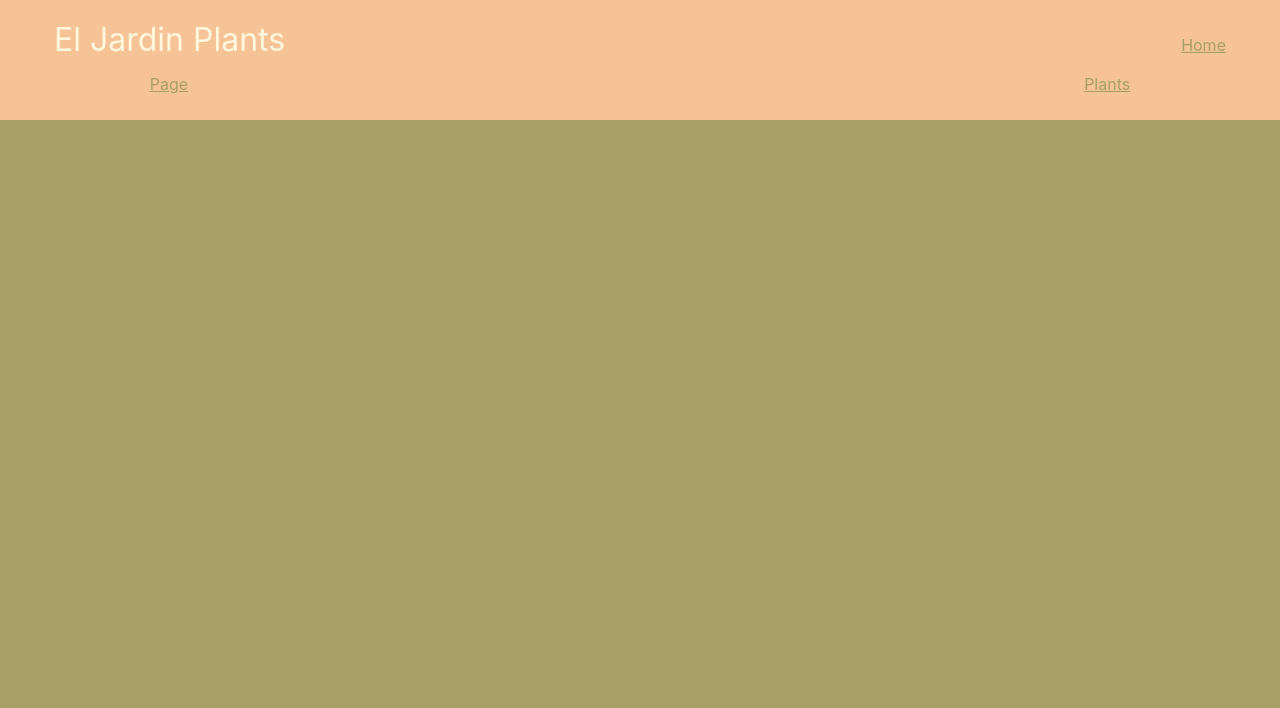
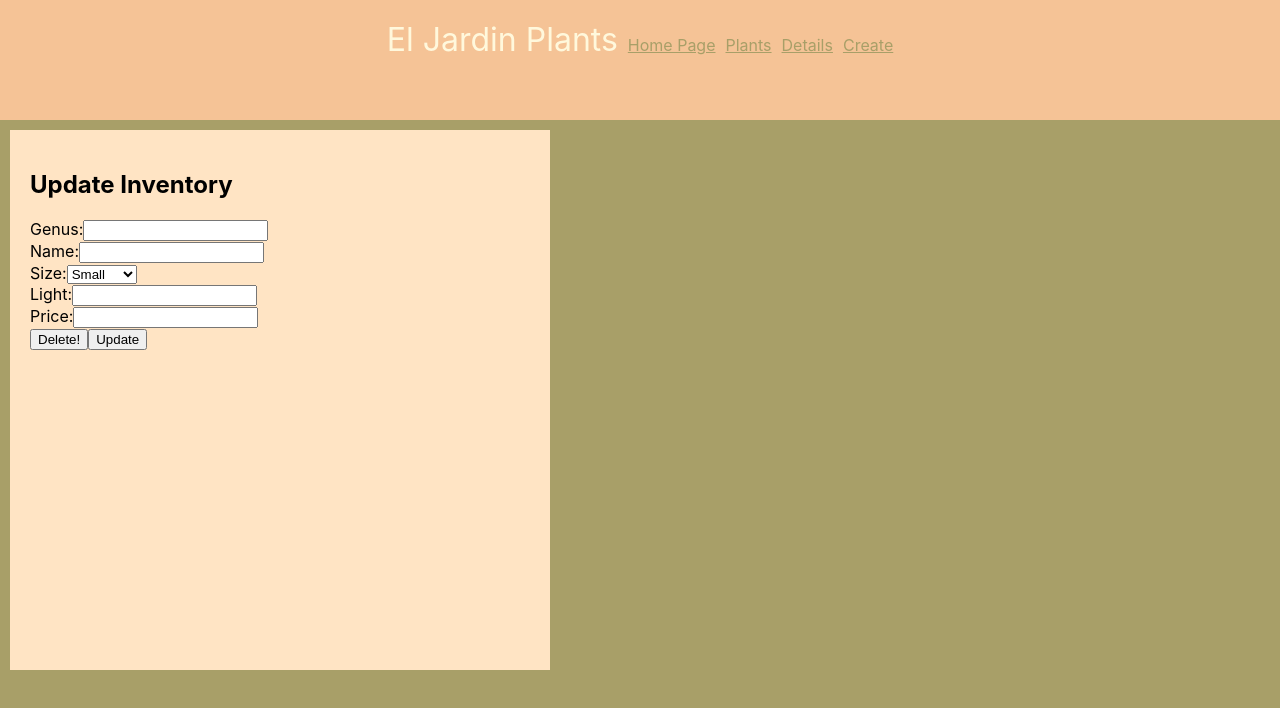
Before and after one commit to Cierra-McDonald/First-Full-Stack, a React (Create React App) app: page /Details/1 in a window 1280 px wide. Shown: the top 708 px of the page. Built offline with nearby package versions, Linux system fonts and the light colour scheme; no server answers.

Commit message:
mostly finished, need to complete update/delete page

```diff
--- a/src/App.css
+++ b/src/App.css
@@ -57,7 +57,7 @@
   margin-right: 5%;
 }
 .nav-link {
-  margin-left: 70%;
+  margin-left: 10px;
   font-size: 16px;
   color: #A89F68;
 
@@ -81,3 +81,11 @@
   display: flex;
   flex-wrap: wrap;
 }
+
+.create-form{
+  height: 500px;
+  width: 500px;
+  margin: 10px;
+  background-color: bisque;
+  padding: 20px;
+}
--- a/src/App.js
+++ b/src/App.js
@@ -1,4 +1,3 @@
-import logo from './logo.svg';
 import './App.css';
 import React, { Component } from 'react';
 import {
@@ -7,8 +6,10 @@ import {
   Switch,
 } from 'react-router-dom';
 import Header from './Components/Header';
-import PlantsPage from './Components/PlantsPage'
-import HomePage from './Components/HomePage'
+import PlantsPage from './Components/PlantsPage';
+import HomePage from './Components/HomePage';
+import DetailsPage from './Components/DetailsPage';
+import CreatePage from './Components/CreatePage'
 
 
 
@@ -29,6 +30,16 @@ export default class App extends Component {
                           exact
                           render={(routerProps) => <PlantsPage {...routerProps} />}
                       />
+                        <Route
+                          path="/Details/:id"
+                          exact
+                          render={(routerProps) => <DetailsPage {...routerProps} />}
+                      />
+                        <Route
+                          path="/Create"
+                          exact
+                          render={(routerProps) => <CreatePage {...routerProps} />}
+                      />
 
                   </Switch>
               </Router>
--- /dev/null
+++ b/src/Components/CreatePage.js
@@ -0,0 +1,112 @@
+import React, { Component } from 'react'
+import { postNewPlant } from './apiUtils.js'
+
+export default class CreatePage extends Component {
+
+    state = {
+
+        image: '',
+        genus: '',
+        name: '',
+        sizes_id: '1',
+        light: '',
+        price: ''
+
+
+    }
+
+    handleGenusChange = (e) => {
+        console.log(e.target.value)
+        this.setState({
+            genus: e.target.value
+        })
+    }
+
+    handleSizeChange = (e) => {
+        console.log(e.target.value)
+        this.setState({
+            sizes_id: e.target.value
+        })
+    }
+
+    handleLightChange = (e) => {
+        console.log(e.target.value)
+        this.setState({
+            light: e.target.value
+        })
+    }
+
+    handlePriceChange = (e) => {
+        console.log(e.target.value);
+
+        this.setState({
+            price: e.target.value
+        })
+
+    }
+
+
+    handleNameChange = (e) => {
+
+        this.setState({
+            name: e.target.value
+        })
+    }
+
+    handleSubmit = async (e) => {
+        e.preventDefault();
+
+
+
+
+            await postNewPlant(this.state)
+
+            this.props.history.push('/Plants');
+    }
+
+    render() {
+        return (
+            <div>
+                <form className="create-form" >
+                    <h2>Create a Plant Entry to add to our Inventory!</h2>
+                    <label> Genus:
+                        <input
+                         value={this.state.genus}
+                         onChange={this.handleGenusChange}/>
+                    </label><br/>
+                    <label> Name:
+                        <input
+                         value={this.state.name}
+                         onChange={this.handleNameChange}/>
+                    </label><br/>
+                    <label>
+                        Size:
+                        <select defaultValue={this.state.sizes_id}
+                            onChange={this.handleSizeChange}>
+                        <option value="1">Small </option>
+                        <option value="2">Medium </option>
+                        <option value="3">Large</option>
+                        </select>
+                    </label><br/>
+                    <label> Light:
+                        <input
+                         value={this.state.light}
+                         onChange={this.handleLightChange}/>
+                    </label><br/>
+                    <label> Price:
+                        <input
+                         type="number"
+                         value={this.state.price}
+                         onChange={this.handlePriceChange}/>
+                    </label><br/>
+
+                    <button
+                        type="submit"
+                        onClick={this.handleSubmit}>
+                        Create!
+                    </button>
+                </form>
+            </div>
+        )
+    }
+};
--- /dev/null
+++ b/src/Components/DetailsPage.js
@@ -0,0 +1,140 @@
+import React, { Component } from 'react'
+import { deleteAPlant, getAllPlants, getOnePlant, updateAPlant, } from './apiUtils.js';
+
+
+
+export default class DetailsPage extends Component {
+
+    state = {
+
+        image: '',
+        genus: '',
+        name: '',
+        sizes_id: '',
+        light: '',
+        price: '',
+
+        loading: true
+
+    }
+
+    componentDidMount = async () => {
+        console.log('in component did mount')
+        const plant = await getOnePlant(this.props.match.params.id)
+        console.log(this.props.match.params.id, plant)
+
+        await this.setState({
+            ...plant[0],
+        })
+        console.log(this.state);
+    }
+
+    handleGenusChange = (e) => {
+        console.log(e.target.value)
+        this.setState({
+            genus: e.target.value
+        })
+    }
+
+    handleSizeChange = (e) => {
+        console.log(e.target.value)
+        this.setState({
+            sizes_id: e.target.value
+        })
+    }
+
+    handleLightChange = (e) => {
+        console.log(e.target.value)
+        this.setState({
+            light: e.target.value
+        })
+    }
+
+    handlePriceChange = (e) => {
+        console.log(e.target.value);
+
+        this.setState({
+            price: e.target.value
+        })
+
+    }
+
+
+    handleNameChange = (e) => {
+
+        this.setState({
+            name: e.target.value
+        })
+    }
+
+    handleDeleteSubmit = async (e) => {
+        e.preventDefault();
+
+            await deleteAPlant(this.state)
+
+            this.props.history.push('/Plants');
+    }
+
+    handleUpdateChange = async (e) => {
+        e.preventDefault();
+
+        await updateAPlant()
+        this.props.history.push('/Plants')
+    }
+
+
+
+    // componentDidMount = async () => {
+    //     await
+    // }
+    render() {
+        return (
+            <div>
+                <form className="create-form" >
+                    <h2>Update Inventory</h2>
+                    <label> Genus:
+                        <input
+                         value={this.state.genus}
+                         onChange={this.handleGenusChange}/>
+                    </label><br/>
+                    <label> Name:
+                        <input
+                         value={this.state.name}
+                         onChange={this.handleNameChange}/>
+                    </label><br/>
+                    <label>
+                        Size:
+                        <select defaultValue={this.state.sizes_id}
+                            onChange={this.handleSizeChange}>
+                        <option value="1">Small </option>
+                        <option value="2">Medium </option>
+                        <option value="3">Large</option>
+                        </select>
+                    </label><br/>
+                    <label> Light:
+                        <input
+                         value={this.state.light}
+                         onChange={this.handleLightChange}/>
+                    </label><br/>
+                    <label> Price:
+                        <input
+                         type="number"
+                         value={this.state.price}
+                         onChange={this.handlePriceChange}/>
+                    </label><br/>
+
+                    <button
+                        type="submit"
+                        onClick={this.handleDeleteSubmit}>
+                        Delete!
+                    </button>
+                    <button
+                        type="submit"
+                        onClick={this.handleUpdateChange}>
+                        Update
+                    </button>
+                </form>
+            </div>
+        )
+    }
+};
--- a/src/Components/Header.js
+++ b/src/Components/Header.js
@@ -18,6 +18,18 @@ export default withRouter (class Header extends Component {
                     Plants
                 </NavLink>
                 }
+                {
+                    this.props.location.pathname !== '/Details'
+                        && <NavLink exact activeClassName="selected" to="/Details" className="nav-link">
+                    Details
+                </NavLink>
+                }
+                {
+                    this.props.location.pathname !== '/Create'
+                        && <NavLink exact activeClassName="selected" to="/Create" className="nav-link">
+                    Create
+                </NavLink>
+                }
 
             </div>
         )
--- a/src/Components/HomePage.js
+++ b/src/Components/HomePage.js
@@ -3,11 +3,11 @@ import React, { Component } from 'react'
 export default class HomePage extends Component {
     render() {
         return (
-            // <Link>
+
             <div className="welcome">
                 Welcome!
             </div>
-            // </Link>
+
         )
     }
 }
--- a/src/Components/PlantItem.js
+++ b/src/Components/PlantItem.js
@@ -1,11 +1,15 @@
-import React, { Component } from 'react'
+import React, { Component } from 'react';
+import { NavLink } from 'react-router-dom';
+
 
 export default class PlantItem extends Component {
     render() {
         return (
             <div>
                  <div className="plant-item" >
+                 <NavLink exact activeClassName="selected" to={`/Details/${this.props.plantProp.id}`} className="nav">
                     <div className="images">{this.props.plantProp.name}</div>
+                </NavLink>
                     <div className="images">Genus: {this.props.plantProp.genus}</div>
                     <div className="images">Size: {this.props.plantProp.size}</div>
                     <div className="images">Light: {this.props.plantProp.light}</div>
--- a/src/Components/PlantList.js
+++ b/src/Components/PlantList.js
@@ -1,4 +1,5 @@
 import React, { Component } from 'react'
+
 import PlantItem from './PlantItem'
 
 export default class PlantList extends Component {
@@ -17,6 +18,7 @@ export default class PlantList extends Component {
                         plantProp={singlePlant}
                         />)}
                     </ul>
+
                 }
             </div>
         )
--- /dev/null
+++ b/src/Components/apiUtils.js
@@ -0,0 +1,55 @@
+import request from "superagent";
+
+
+const URL = 'http://localhost:3000';
+// const URL = 'https://murmuring-hollows-82372.herokuapp.com';
+
+export async function getAllPlants() {
+
+    const response = await request.get(`${URL}/plants`);
+
+    console.log(response.body);
+    return response.body;
+
+};
+
+export async function getOnePlant(id) {
+
+    const response = await request.get(`${URL}/plants/${id}`);
+
+    return response.body;
+
+};
+
+export async function getAllSizes() {
+
+    const response = await request.get(`${URL}/sizes`);
+
+    return response.body;
+}
+
+export async function postNewPlant(onePlant) {
+
+    const response = await request.post(`${URL}/plants`)
+
+        .send(onePlant);
+
+    return response.body;
+}
+
+export async function deleteAPlant(id) {
+
+    const response = await request.delete(`${URL}/plants/${id}`);
+
+    return response.body;
+}
+
+export async function updateAPlant(id, onePlant) {
+
+    const response = await request.put(`${URL}/plants/${id}`)
+        .send(onePlant);
+
+    return response.body;
+}
+//this may need revision, I don't know what this does
+// export const getPlantSizesId = (plant, sizes) => sizes.find(size => plant.size === size.name).id;
```
Also changed, not shown: src/Components/PlantsPage.js (+7 -6 lines).
